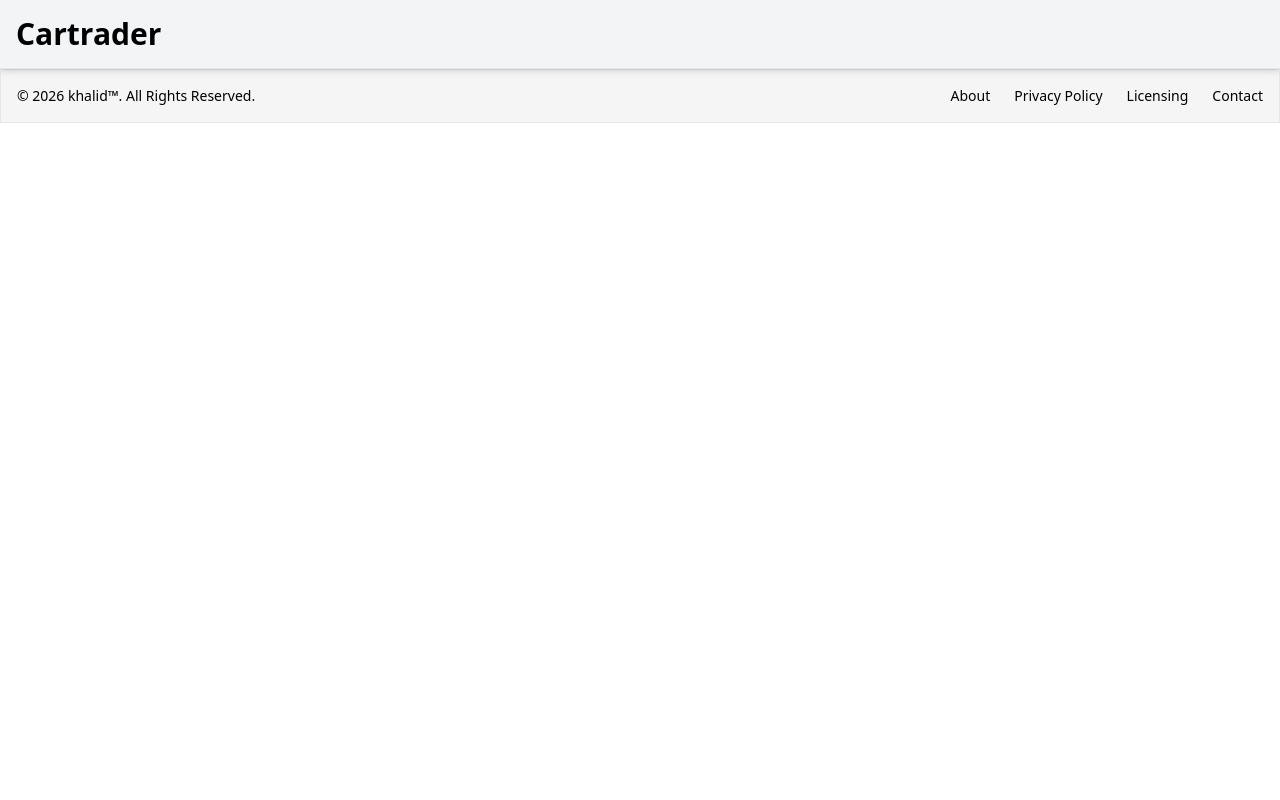
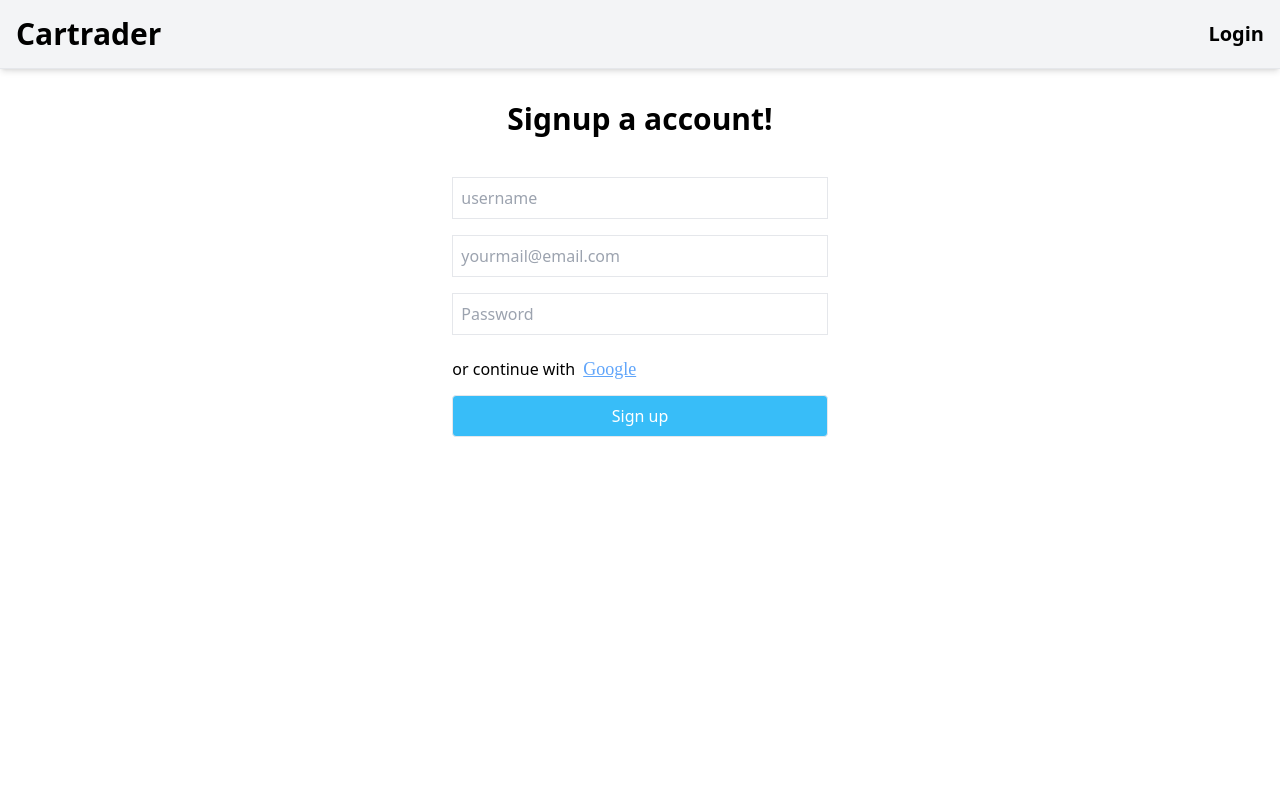
Before and after one commit to khalid-webdev/nuxtlearningOne, a Nuxt app: page /login in a window 1280 px wide. Shown: the top 800 px of the page. Built offline with nearby package versions, Linux system fonts and the light colour scheme; no server answers.

Commit message:
login option with supabase

```diff
--- a/app/components/Nav.vue
+++ b/app/components/Nav.vue
@@ -1,15 +1,20 @@
 <script setup>
+let user =null;
 
 </script>
 
 <template>
   <div class="navbar sticky top-0 z-50">
-    <nav class=" space-x-1 border-b p-4 shadow-md bg-gray-100">
+    <nav class=" space-x-1 border-b p-4 shadow-md bg-gray-100 flex justify-between items-center">
       <NuxtLink to="/" class="text-3xl font-semibold">Cartrader</NuxtLink>
+      <div v-if="user" class="flex gap-2">
+        <NuxtLink to="/profile/listings" class="text-xl font-semibold">Profile</NuxtLink>
+        <button class="text-xl font-semibold">Logout</button>
+      </div>
+        <NuxtLink to="/login"  v-else class="text-xl font-semibold">Login</NuxtLink>
     </nav>
+
   </div>
 </template>
 
-<style scoped>
-
-</style>
+<style scoped></style>
--- a/app/layouts/custom.vue
+++ b/app/layouts/custom.vue
@@ -4,7 +4,7 @@
 
 <template>
   <Nav/>
-  <div class="mx-auto mt-4 max-w-7xl space-y-4 px-4 xs:px-8 sm:px-10 lg:px-16 pb-16 w-5/6">
+  <div class="mx-auto min-h-screen mt-4 max-w-7xl space-y-4 px-4 xs:px-8 sm:px-10 lg:px-16 pb-16 w-5/6">
     <slot/>
   </div>
   <Footer/>
--- /dev/null
+++ b/app/pages/login.vue
@@ -0,0 +1,25 @@
+<script setup>
+
+definePageMeta({
+  layout:"custom"
+});
+const supabase = useSupabaseClient()
+console.log(supabase);
+</script>
+<template>
+  <div>
+    <div>
+      <h1 class="text-center text-3xl font-semibold my-8">Signup a account!</h1>
+    </div>
+    <form action="" class="flex flex-col w-[40%] m-auto">
+      <input class="my-2 p-2 border" type="text" placeholder="username">
+      <input class="my-2 p-2 border" type="email" placeholder="yourmail@email.com">
+      <input class="my-2 p-2 border" type="password" placeholder="Password">
+      <div class="flex gap-2 my-3 items-center">
+        <h3>or continue with</h3>
+        <button @click="login" class=" text-blue-400 underline hover:italic text-lg hover:text-blue-500 font-[Poppins]">Google</button>
+      </div>
+      <button class="rounded border bg-sky-400 text-white p-2">Sign up</button>
+    </form>
+  </div>
+</template>
--- a/nuxt.config.ts
+++ b/nuxt.config.ts
@@ -2,5 +2,5 @@
 export default defineNuxtConfig({
   compatibilityDate: '2025-07-15',
   devtools: { enabled: true },
-  modules:["@nuxtjs/tailwindcss", "@nuxt/image",'@vueuse/nuxt'],
+  modules:["@nuxtjs/tailwindcss", "@nuxt/image",'@vueuse/nuxt','@nuxtjs/supabase'],
 })
--- a/package.json
+++ b/package.json
@@ -11,6 +11,7 @@
   },
   "dependencies": {
     "@nuxt/image": "^2.0.0",
+    "@nuxtjs/supabase": "^2.0.6",
     "@vueuse/core": "^14.2.1",
     "@vueuse/nuxt": "^14.2.1",
     "nuxt": "^4.4.2",
```
Also changed, not shown: 1 other file (tests, documents, lock files or other folders).
